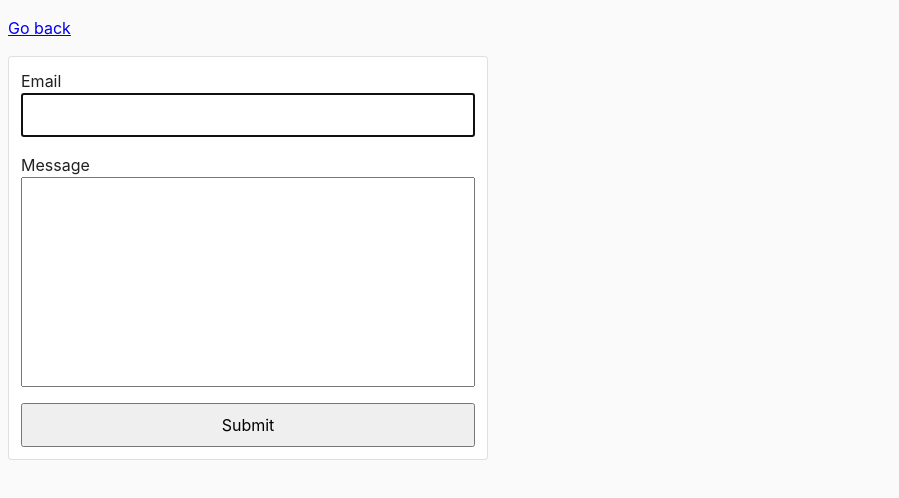
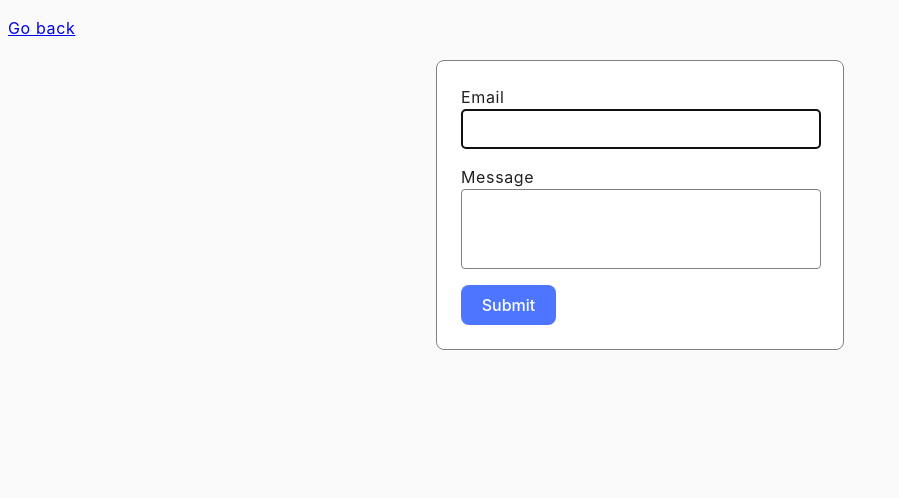
Before and after one commit to xmakuwa/goit-js-hw-09, a website built with Vite: page src/02-feedback.html in a window 1280 px wide. Shown: the whole page, without its empty margins (0-899 px from the left). Built offline with nearby package versions, Linux system fonts and the light colour scheme.

Commit message:
Update feedback.css

```diff
--- a/src/css/feedback.css
+++ b/src/css/feedback.css
@@ -1,11 +1,24 @@
+@import url('https://fonts.googleapis.com/css2?family=Montserrat:wght@100..900&display=swap');
+
+body {
+  font-family: 'Montserrat', sans-serif;
+  font-weight: 400;
+  font-size: 16px;
+  line-height: 1.5;
+  letter-spacing: 0.04em;
+  color: #2e2f42;
+}
+
 .feedback-form {
   display: flex;
   flex-direction: column;
-    max-width: 480px;
-    padding: 12px;
+  padding: 24px;
+  max-width: 408px;
   background-color: #fff;
-    border: 1px solid rgba(0, 0, 0, 0.12);
-    border-radius: 4px;
+  border: 1px solid #808080;
+  border-radius: 8px;
+  margin: 0 auto;
+  margin-top: 20px;
 }
 
 .feedback-form label {
@@ -14,18 +27,48 @@
   margin-bottom: 16px;
 }
 
-  .feedback-form button {
-    padding: 8px 12px;
-    font: inherit;
-    cursor: pointer;
-  }
-
-  input,
-  textarea {
-    padding: 8px;
+.feedback-form input,
+.feedback-form textarea {
+  border: 1px solid #808080;
+  border-radius: 4px;
+  width: 360px;
+  padding-top: 8px;
+  padding-bottom: 8px;
+  padding-left: 16px;
   font: inherit;
 }
 
-  textarea {
+.feedback-form input {
+  height: 40px;
+}
+
+.feedback-form textarea {
+  height: 80px;
   resize: none;
 }
+
+.feedback-form input:focus,
+.feedback-form textarea:focus {
+  border: 1px solid #000;
+  color: #2e2f42;
+}
+
+.feedback-form button {
+  width: 95px;
+  height: 40px;
+  border-radius: 8px;
+  padding: 8px 16px;
+  font: inherit;
+  background: #4e75ff;
+  font-weight: 500;
+  color: #fff;
+  border: none;
+}
+
+.bth:hover {
+  border-radius: 8px;
+  padding: 8px 16px;
+  width: 95px;
+  height: 40px;
+  background: #6c8cff;
+}
```
Lines whose indentation alone changed are shown as unchanged.
